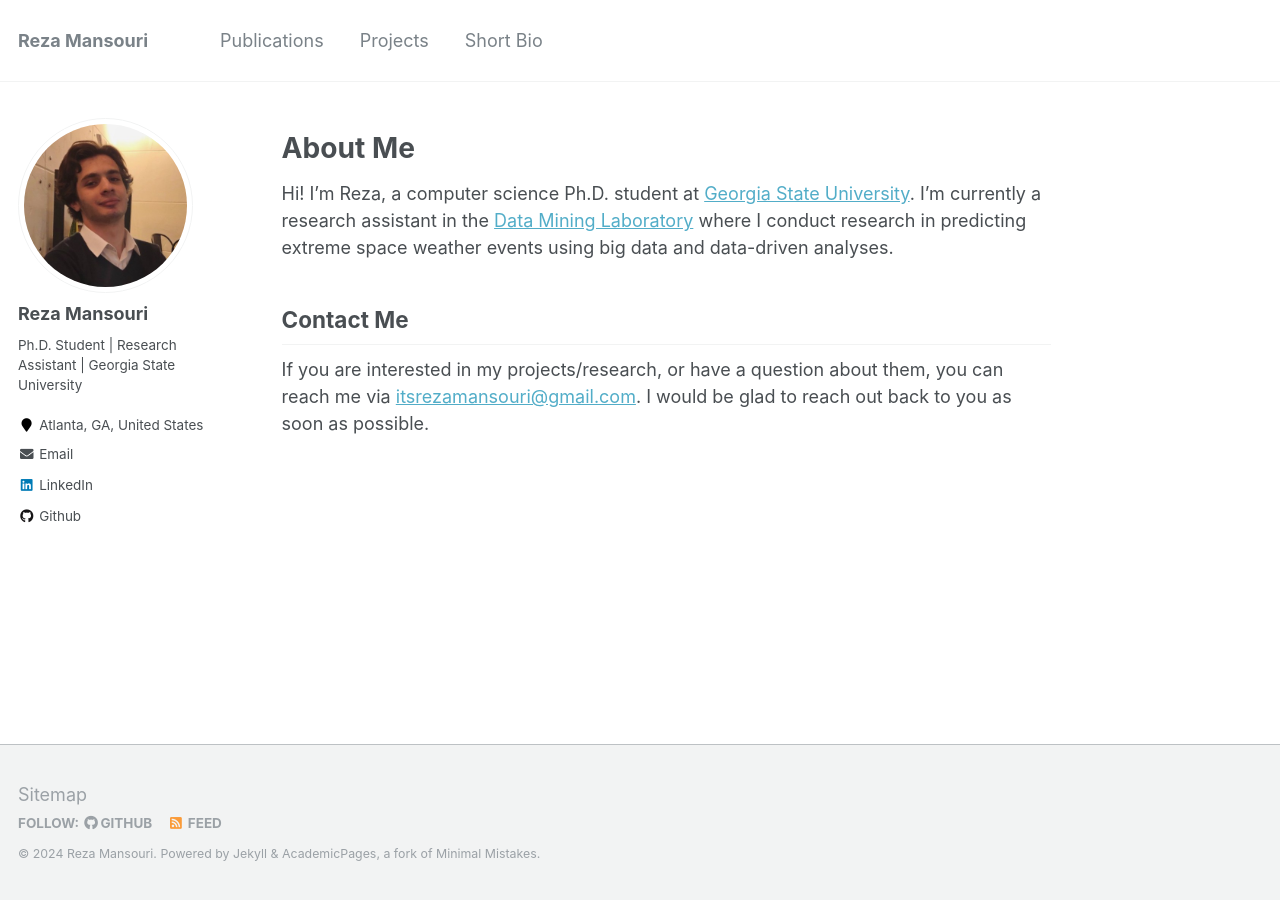
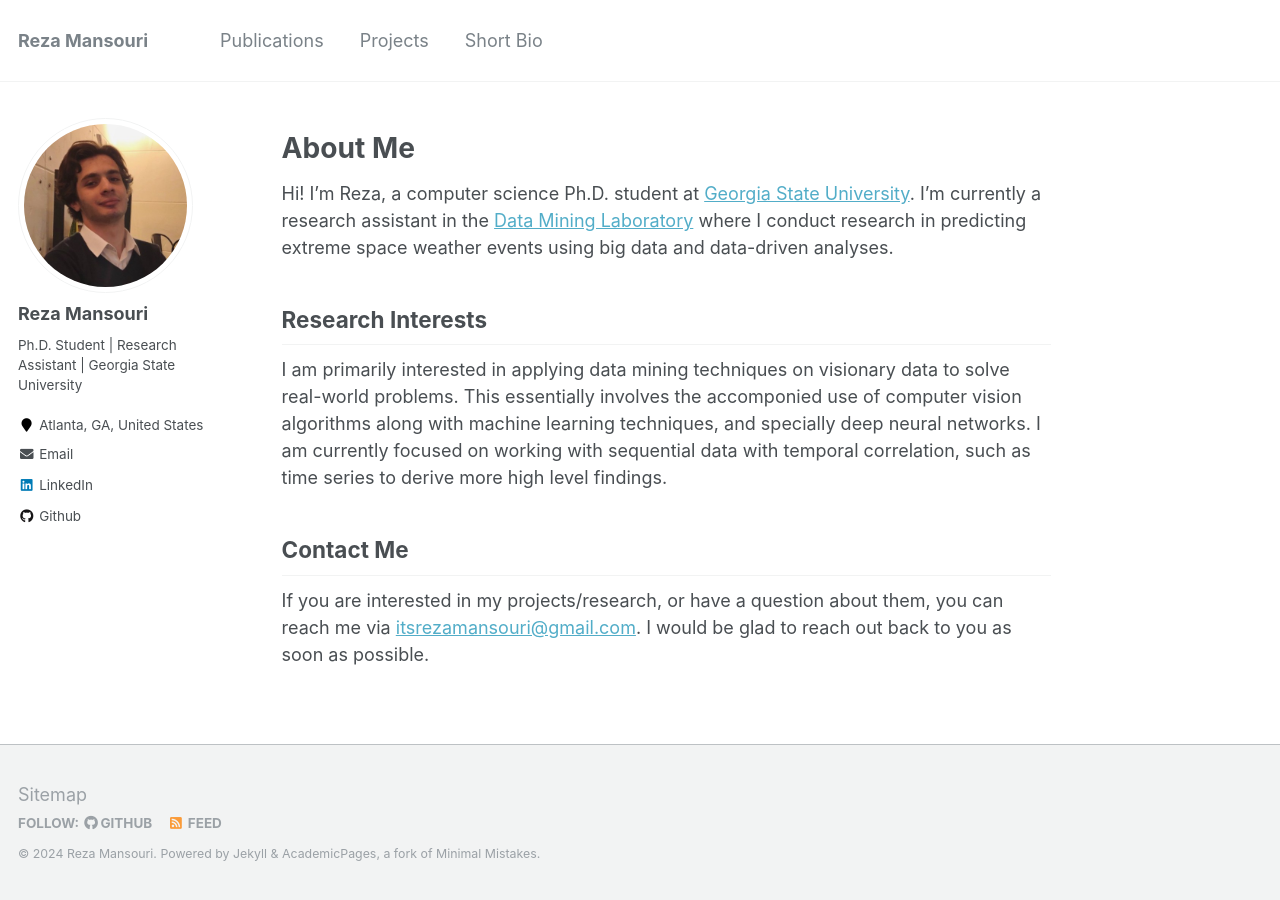
Before and after one commit to rezmansouri/rezmansouri.github.io, a Jekyll site: the page built from _pages/about.md, in a window 1280 px wide. Built offline with Jekyll 4.4.1, drawn with Linux system fonts in a browser that asks for light colours.

Commit message:
update research interest

```diff
--- a/_pages/about.md
+++ b/_pages/about.md
@@ -11,6 +11,9 @@
 ======
 Hi! I'm Reza, a computer science Ph.D. student at [Georgia State University](https://gsu.edu). I'm currently a research assistant in the [Data Mining Laboratory](https://dmlab.cs.gsu.edu) where I conduct research in predicting extreme space weather events using big data and data-driven analyses.
 
+Research Interests
+------
+I am primarily interested in applying data mining techniques on visionary data to solve real-world problems. This essentially involves the accomponied use of computer vision algorithms along with machine learning techniques, and specially deep neural networks. I am currently focused on working with sequential data with temporal correlation, such as time series to derive more high level findings.
 
 Contact Me
 ------
```
